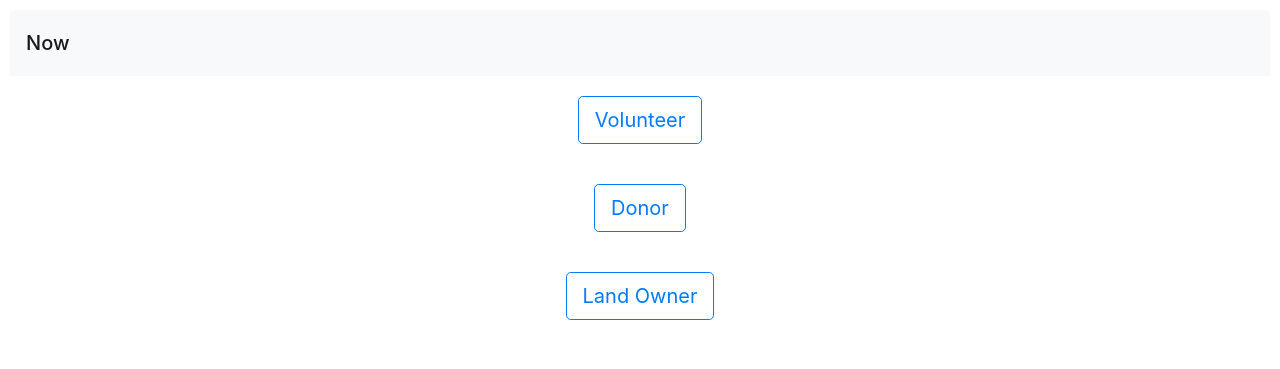
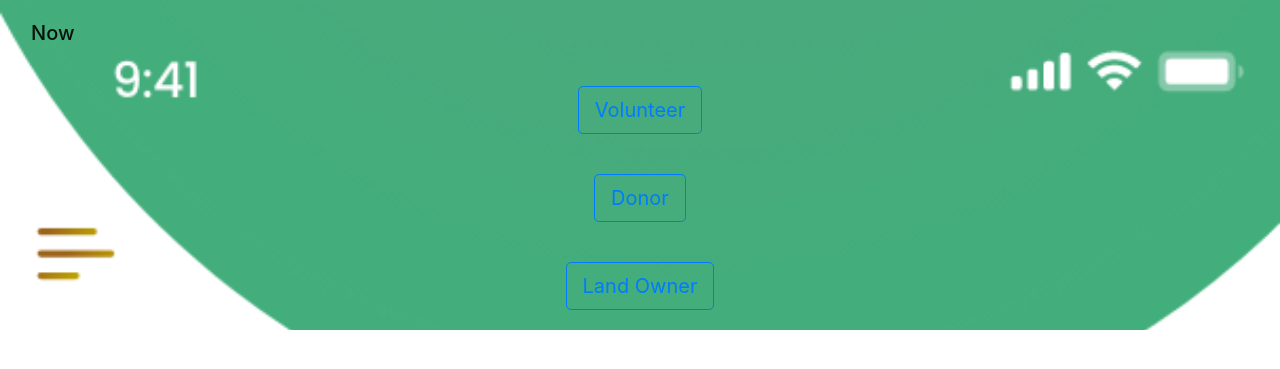
Before and after one commit to pamelachia/nasa-now, a Flask app: page / in a window 1280 px wide. Shown: the top 369 px of the page. Run offline with Flask 2, Linux system fonts and the light colour scheme; some libraries are stand-ins or nearby versions.

Commit message:
adding homepage background wip

```diff
--- a/static/css/main.css
+++ b/static/css/main.css
@@ -1,23 +1,23 @@
-.main-body {
+/* commented out main-body because padding made background padded too */
+/* .main-body {
     padding: 10px !important;
-}
-
+}   */
 .campaign-title {
-    margin-bottom: 0px;
-    font-size: 16px;
-    margin-top: 4px;
+  margin-bottom: 0px;
+  font-size: 16px;
+  margin-top: 4px;
 }
 
 .dollar-icon {
-    height: 14px;
+  height: 14px;
 }
 
 a {
-    color: black;
+  color: black;
 }
 
 h5 {
-    font-size:16px;
+  font-size: 16px;
 }
 /* .clickable{
     position: relative;
--- a/templates/home.html
+++ b/templates/home.html
@@ -1,17 +1,24 @@
 {% extends "index.html" %} {% block content %}
-<!-- <h1>Hello World</h1> -->
-<nav class="navbar navbar-light bg-light">
+<div
+  class="container-fluid"
+  style="background-image:url('/static/images/homepage.png'); background-size: cover; "
+>
+  <nav class="navbar navbar-light">
     <a class="navbar-brand" href="#">
-        <span class="navbar-brand mb-0 h1">Now</span>
-        <!-- <span class="navbar-text">
+      <span class="navbar-brand mb-0 h1">Now</span>
+      <!-- <span class="navbar-text">
          Activites
         </span> -->
     </a>
   </nav>
-<div class="container-fluid">
   <div class="row d-flex align-items-center justify-content-center">
     <div class="row" style="margin: 20px;">
-      <a href="{{url_for('campaigns')}}" class="btn btn-outline-primary btn-lg btn-block" role="button">Volunteer</a>
+      <a
+        href="{{ url_for('campaigns') }}"
+        class="btn btn-outline-primary btn-lg btn-block"
+        role="button"
+        >Volunteer</a
+      >
     </div>
     <div class="w-100"></div>
     <div class="row" style="margin: 20px;">
@@ -27,5 +34,5 @@
     </div>
   </div>
 
-
-{% endblock %}
+  {% endblock %}
+</div>
```
Also changed, not shown: static/images/homepage.png (added).
